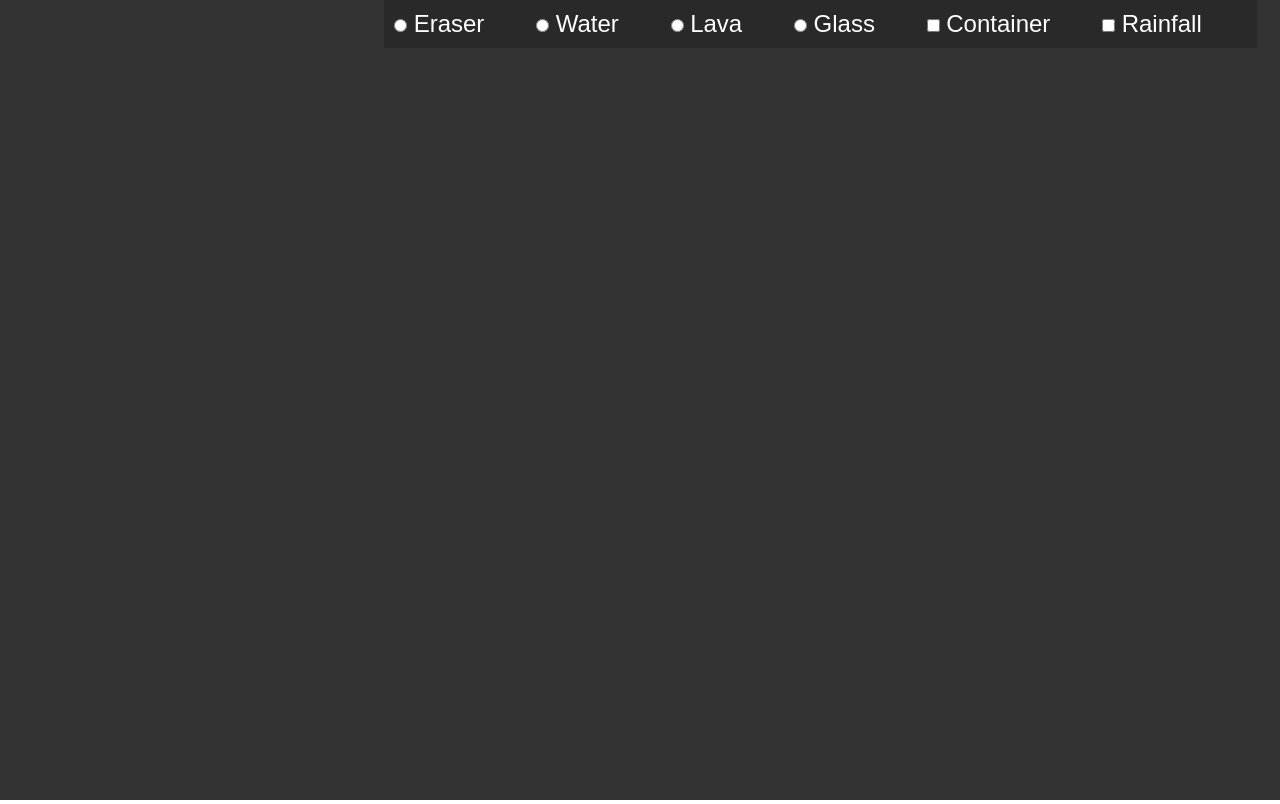
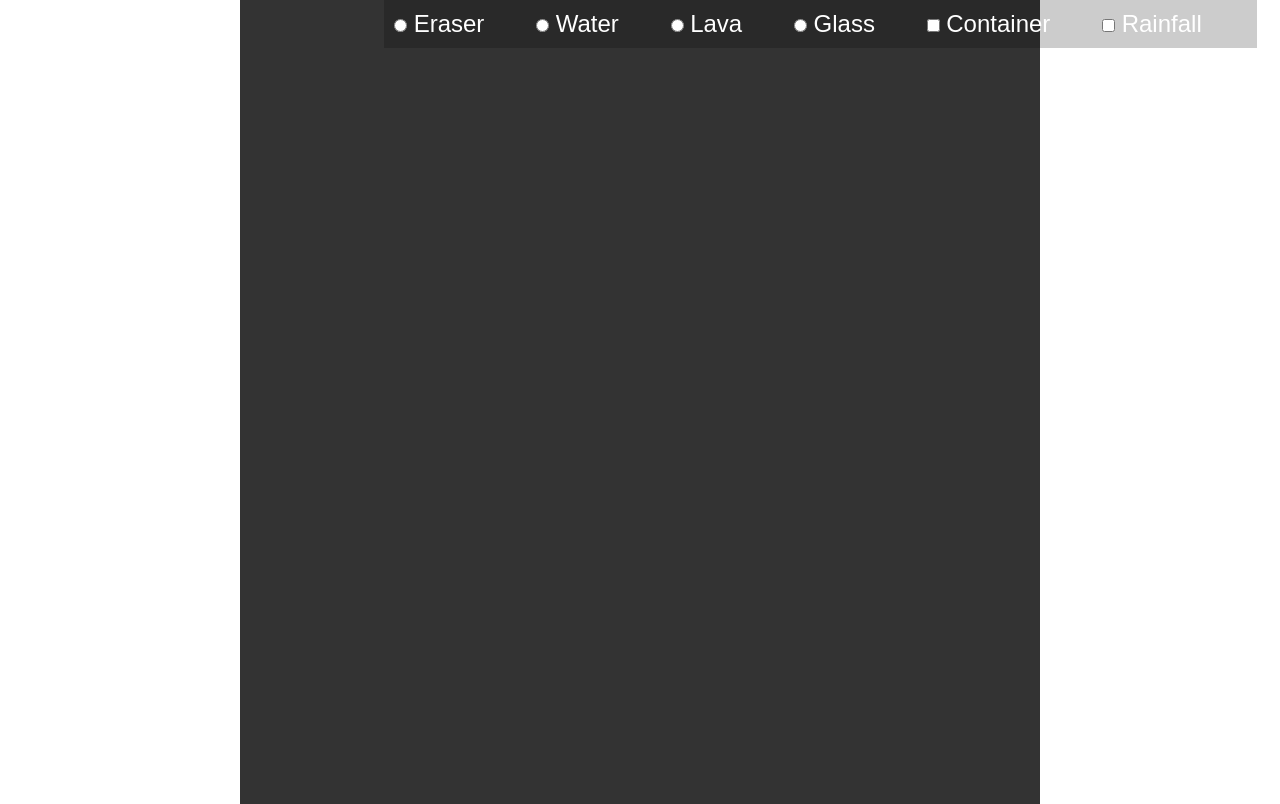
Before and after one commit to Aabrak/mamizu, a plain HTML site: page index.html in a window 1280 px wide. Drawn offline with Linux system fonts and the light colour scheme.

Commit message:
Update index.html

```diff
--- a/index.html
+++ b/index.html
@@ -40,8 +40,11 @@
             position: relative;
             /* transform: rotate(270deg) */
             /* ROTATION ILLUSION OF FALL */
-			-webkit-transform: scaleX(-1);
-			transform: scaleX(-1);
+	    -webkit-transform: rotate(-90deg);
+	    -moz-transform: rotate(-90deg);
+	    -o-transform: rotate(-90deg);
+	    -ms-transform: rotate(-90deg);
+	    transform: rotate(-90deg);
 
         }
 
```
